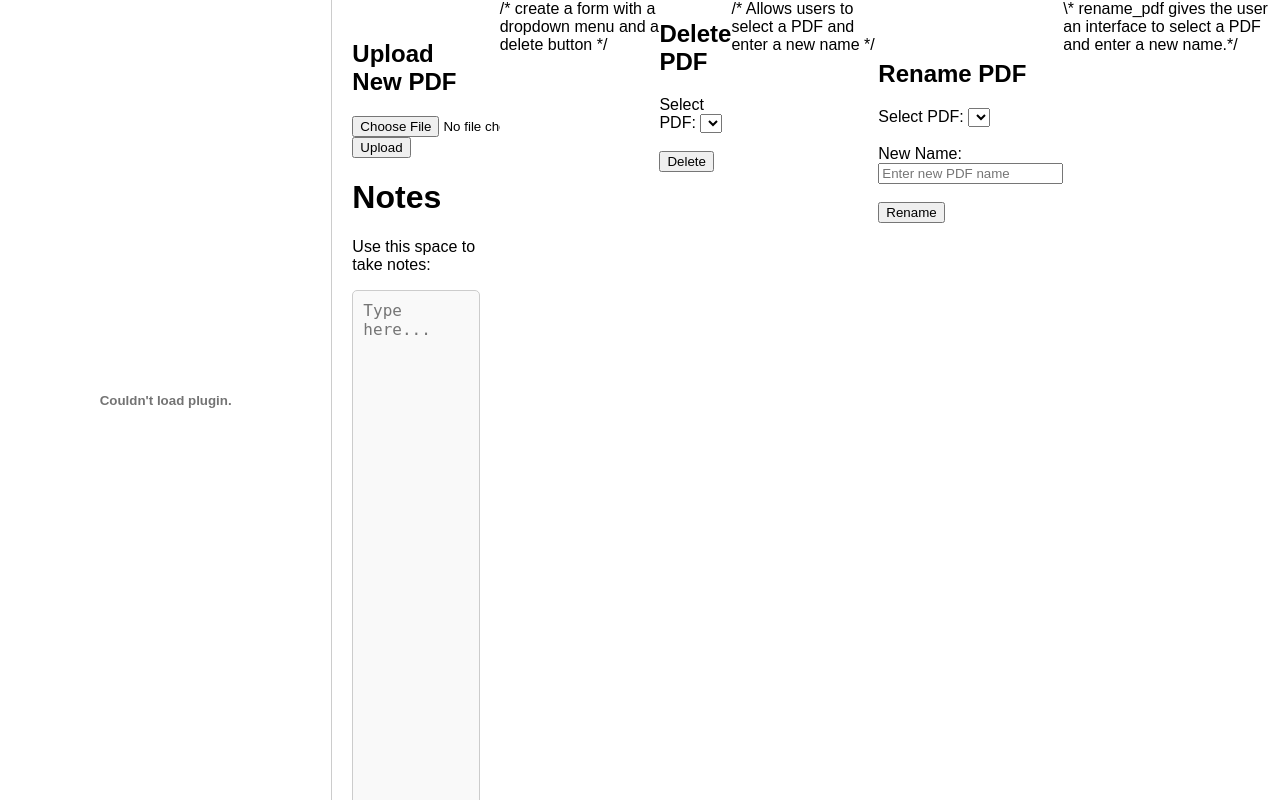
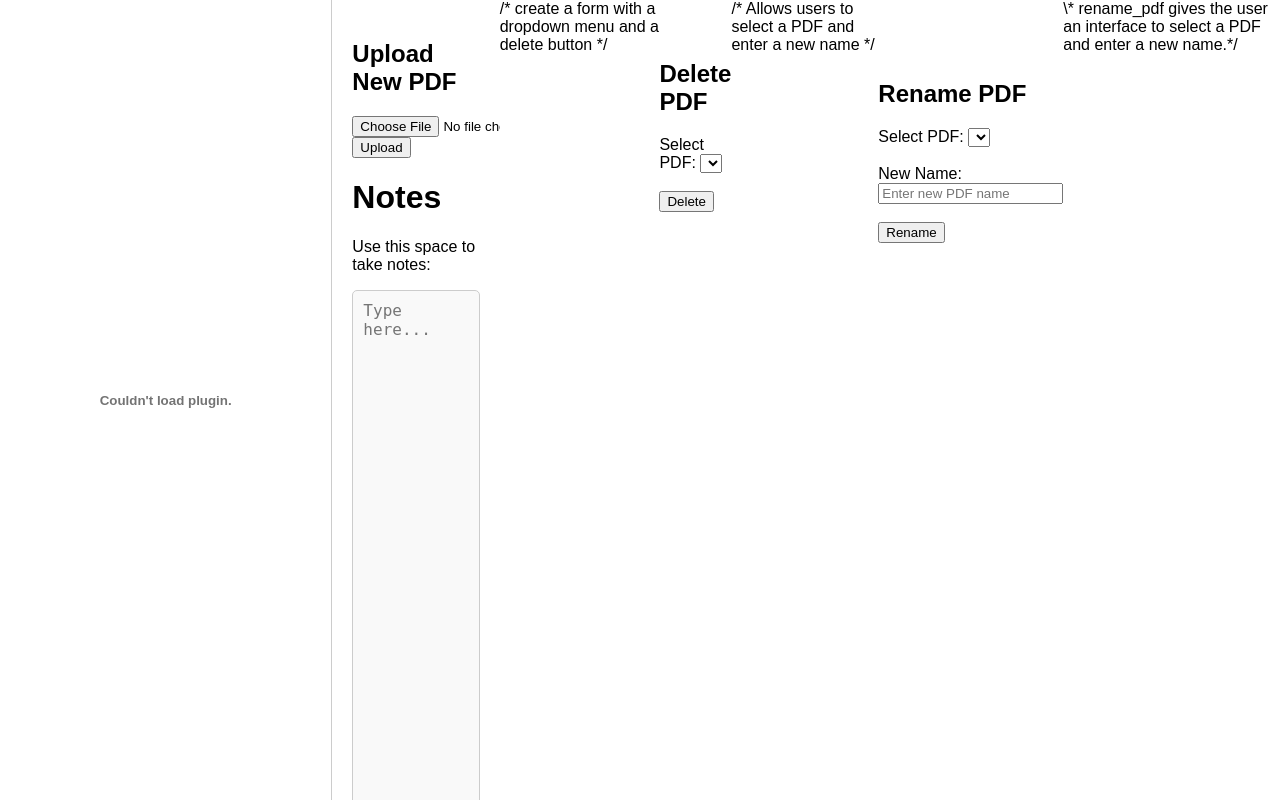
Before and after one commit to clioit/CS422-ARA, a Python web app: template frontend/templates/index.html in a window 1280 px wide. Run offline with Jinja, Linux system fonts and the light colour scheme; the template is opened without the code that fills it, so the values that code supplies are empty.

Commit message:
added #delete-form. changed rename-form.

```diff
--- a/frontend/templates/index.html
+++ b/frontend/templates/index.html
@@ -41,8 +41,11 @@
     #upload-form {
       margin-top: 20px;
     }
+    #delete-form {
+      margin-top: 40px;
+    }
     #rename-form {
-      margin-top: 40px;
+      margin-top: 60px;
     }
 
   </style>
```
